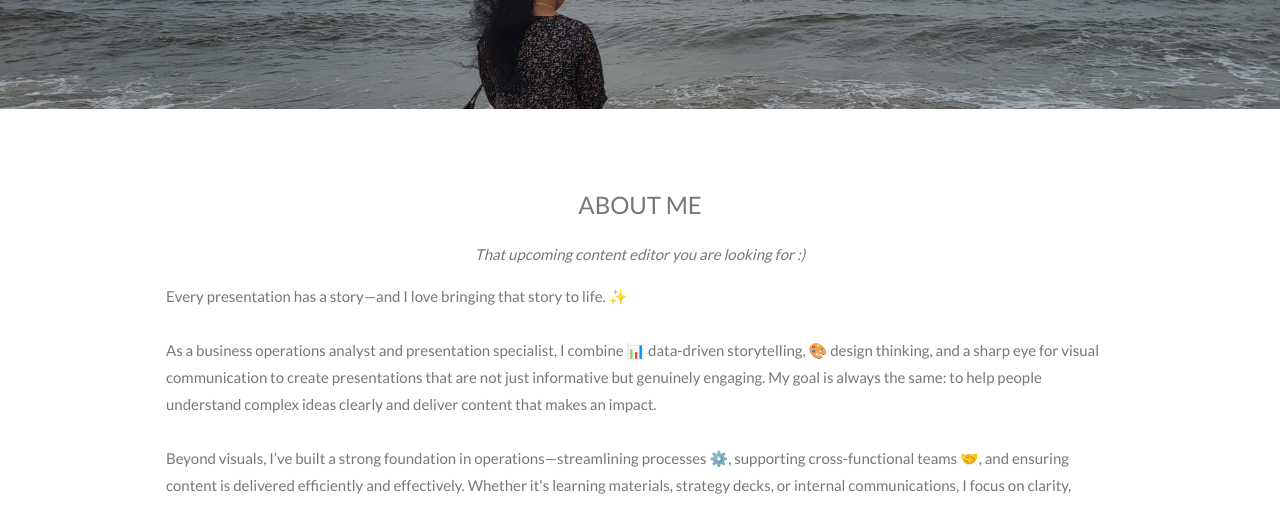
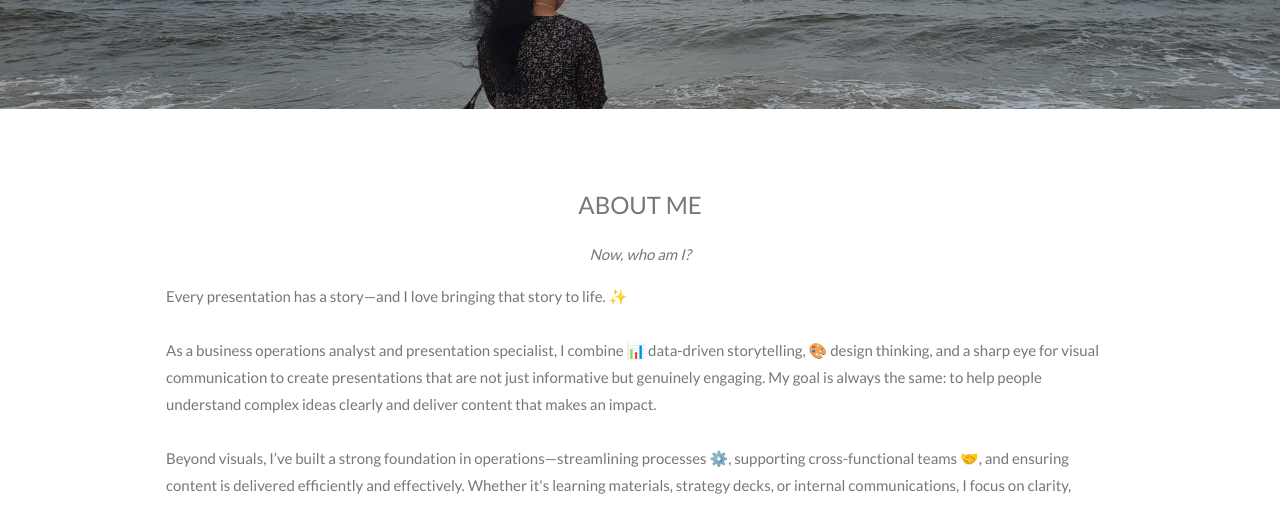
Before and after one commit to twinkle-s-njarackal/myweb, a plain HTML site: page index.html in a window 1280 px wide. Shown: the part 291-796 px from the top of the page. Drawn offline with nearby package versions, Linux system fonts and the light colour scheme.

Commit message:
Update index.html

```diff
--- a/index.html
+++ b/index.html
@@ -108,7 +108,7 @@ body, html {
 <!-- Container (About Section) -->
 <div class="w3-content w3-container w3-padding-64" id="about">
   <h3 class="w3-center">ABOUT ME</h3>
-  <p class="w3-center"><em>That upcoming content editor you are looking for :)</em></p>
+  <p class="w3-center"><em>Now, who am I? </em></p>
   <p>Every presentation has a story—and I love bringing that story to life. ✨ <br><br>
 As a business operations analyst and presentation specialist, I combine 📊 data-driven storytelling, 🎨 design thinking, and a sharp eye for visual communication to create presentations that are not just informative but genuinely engaging. My goal is always the same: to help people understand complex ideas clearly and deliver content that makes an impact.<br><br>
 Beyond visuals, I’ve built a strong foundation in operations—streamlining processes ⚙️, supporting cross-functional teams 🤝, and ensuring content is delivered efficiently and effectively. Whether it's learning materials, strategy decks, or internal communications, I focus on clarity, consistency, and user experience.<br><br>
```
